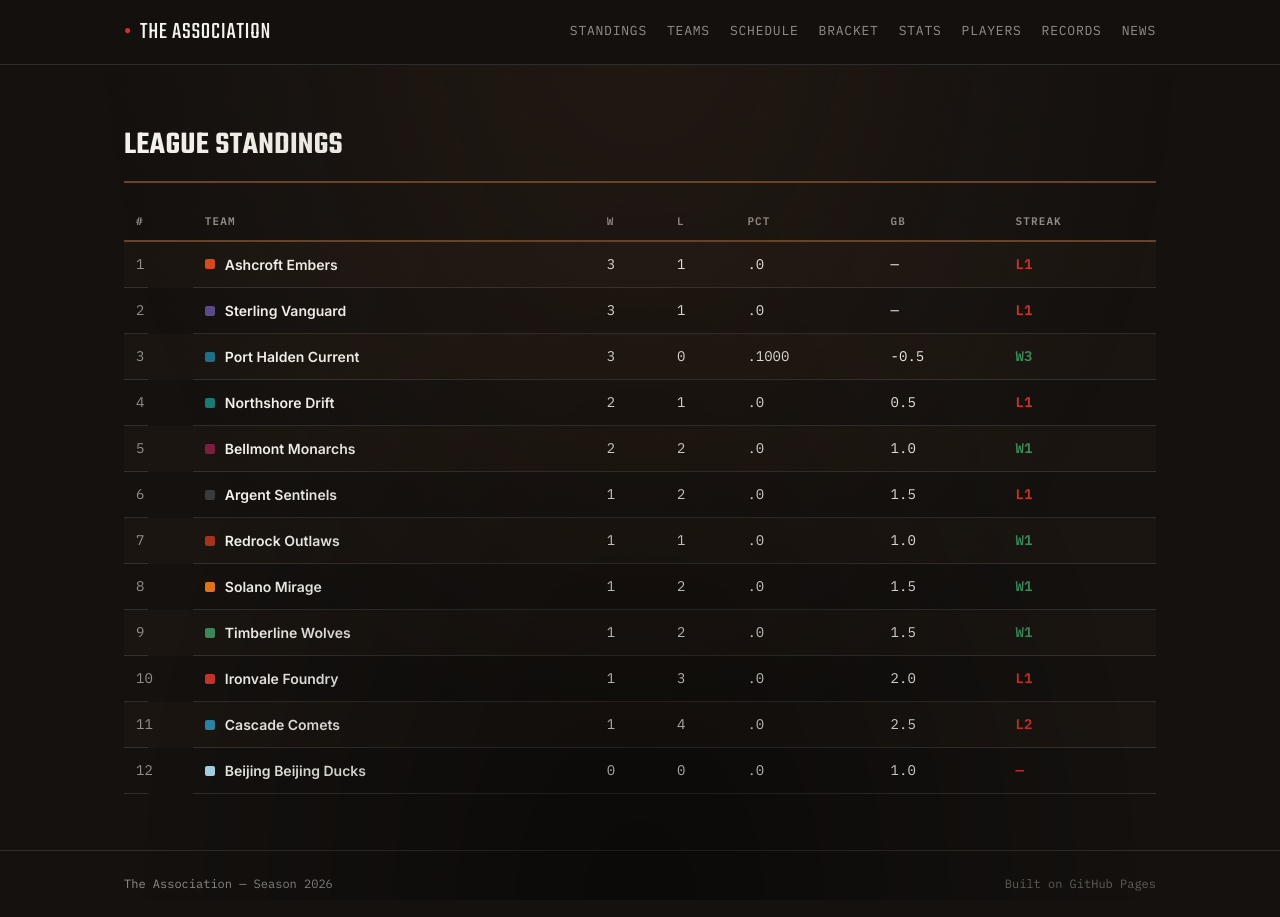
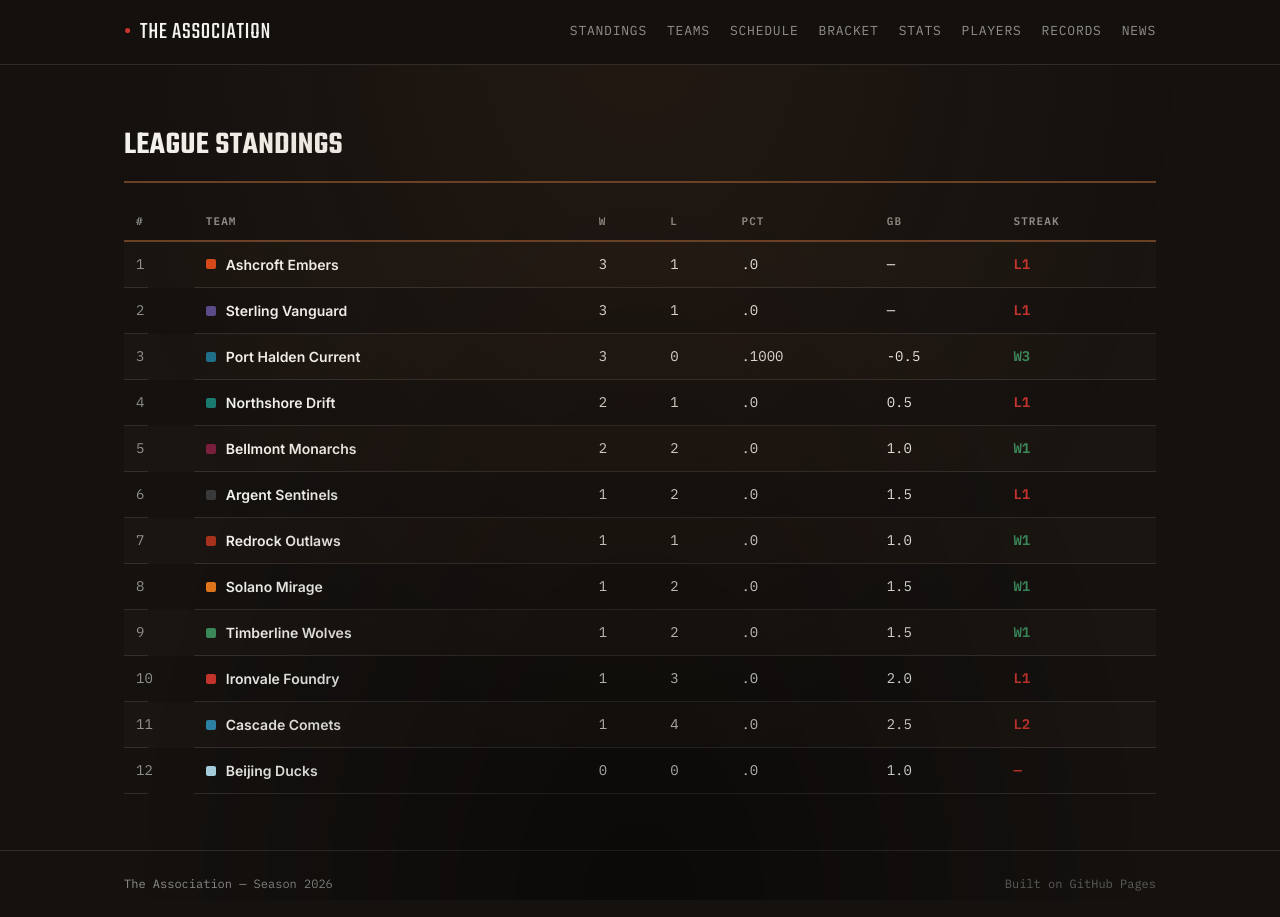
Before and after one commit to Thunder-777/PracticalBasketballAsia.github.io, a Jekyll site: the page built from standings.html, in a window 1280 px wide. Built offline with Jekyll 4.4.1, drawn with Linux system fonts in a browser that asks for light colours.

Commit message:
Update teams.yml

```diff
--- a/_data/teams.yml
+++ b/_data/teams.yml
@@ -70,7 +70,7 @@
 
 - slug: beijingducks
   city: Beijing
-  name: Beijing Ducks
+  name: Ducks
   abbr: BJD
   primary: "#ADD8E6"
   secondary: "#FFFFFF"
```
